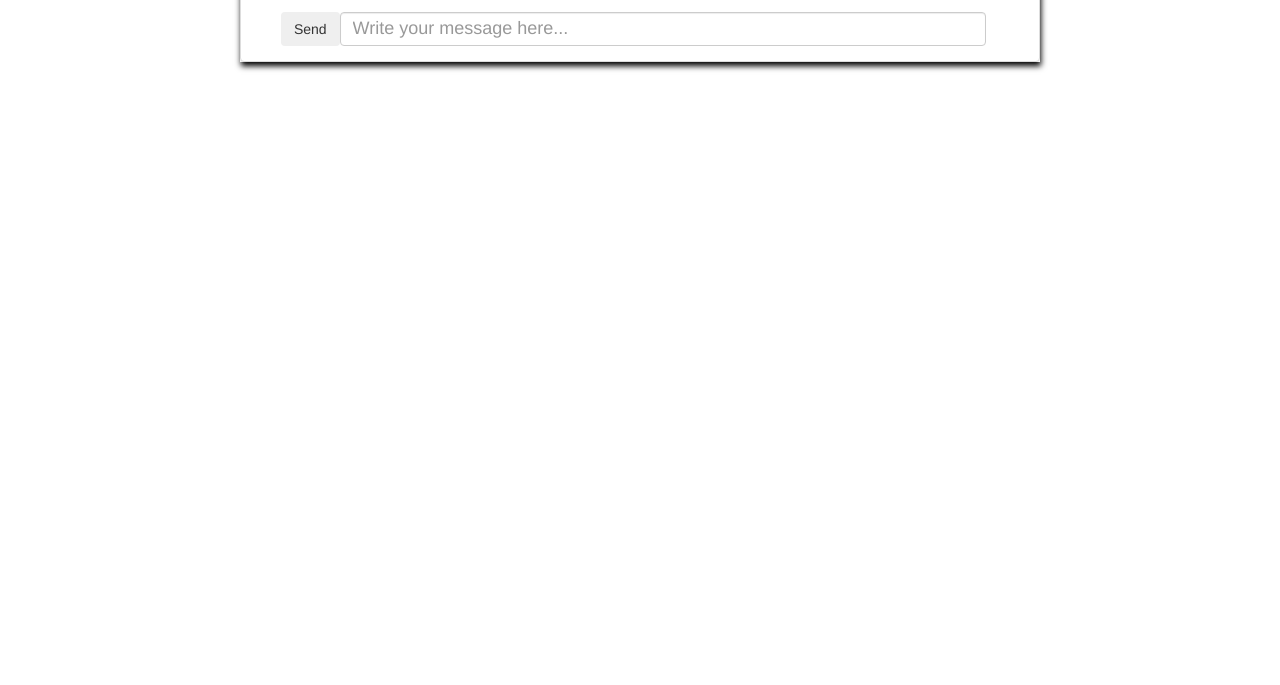
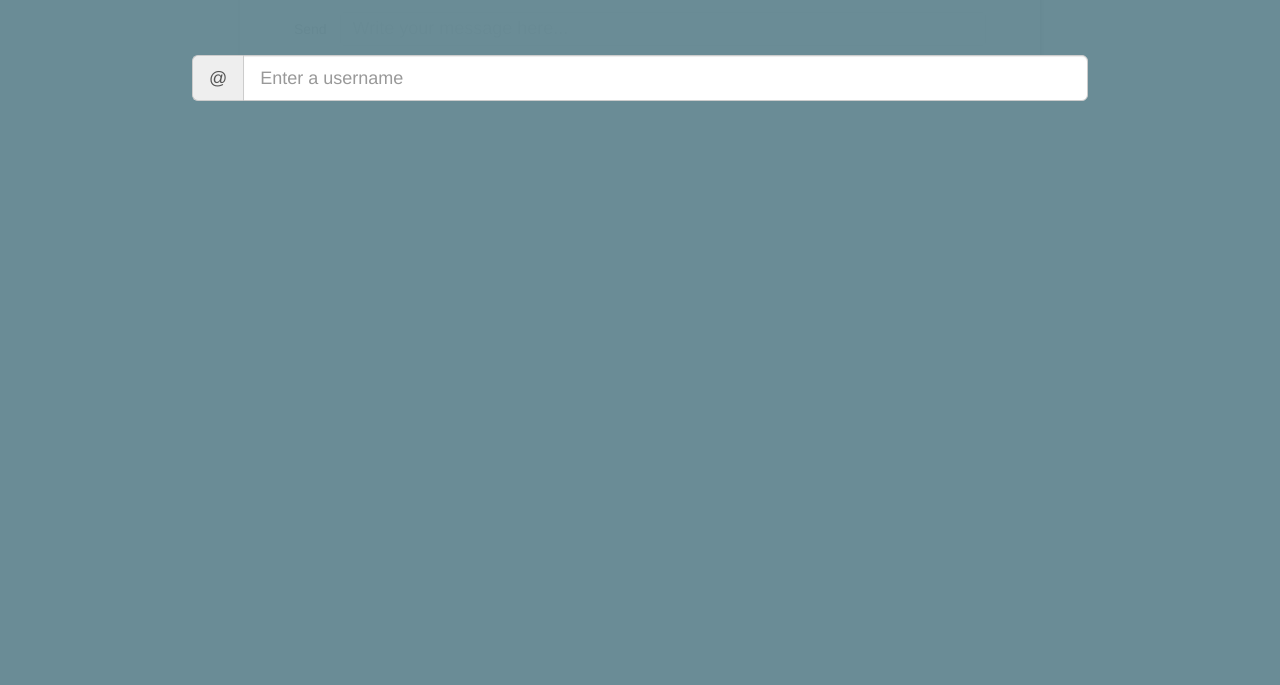
Before and after one commit to TIY-Charleston-Front-End-May2015/team1, a website: page index.html in a window 1280 px wide. Shown: the part 115-800 px from the top of the page. Drawn offline with nearby package versions, Linux system fonts and the light colour scheme.

Commit message:
added username overlay...still working on making it work

```diff
--- a/index.html
+++ b/index.html
@@ -8,6 +8,17 @@
   <link rel="stylesheet" href="style.css">
 </head>
 <body>
+  <div class="pageWrapper">
+<!--   login prompt -->
+  <div class="fullscreen usernamePrompt">
+    <form id="usernameForm" action="">
+    <div class="input-group input-group-lg">
+    <span class="input-group-addon" id="sizing-addon1">@</span>
+    <input type="text" id="usernameInput" class="form-control usernameInput" placeholder="Enter a username" aria-describedby="sizing-addon1">
+    </form>
+  </div>
+
+  </div>
   <div class="main-container">
     <div class="panel panel-default">
     <!-- Main Content -->
@@ -22,6 +33,7 @@
     </div>
 
   </div>
+</div>
 </body>
 <script src="bower_components/jquery/dist/jquery.js"></script>
 <script src="bower_components/underscore/underscore.js"></script>
--- a/main.js
+++ b/main.js
@@ -6,6 +6,8 @@ var $list = $('.list-group');
 var $li = $('.message');
 var $messageForm = $('.messageForm')
 var $addInput = $('.messageInput')
+var $loginOverlay = $('.fullscreen')
+var $usernameInput = $('.usernameInput')
 var listTemplateString = "<li class='list-group-item message'><span class='listItem'><%= listItem %></span></li>";
 
 
@@ -19,7 +21,7 @@ var page = {
   //load to-do's
   },
   initEvents: function() {
-
+    $usernameInput.submit(page.hideOverlay);
     $messageForm.submit(page.newmessage);
   },
   newmessage: function(event) {
@@ -31,6 +33,9 @@ var page = {
     $list.append(result);
     $addInput.val("");
   },
+  hideOverlay: function(event) {
+    $loginOverlay.addClass('hide');
+  }
+}
 
   //ajax goes here
-}
--- a/style.scss
+++ b/style.scss
@@ -9,6 +9,27 @@ body {
 
 ul {
   -webkit-padding-start: 0;
+}
+
+.pageWrapper {
+  width: 100%;
+  min-height: 500px;
+}
+
+.fullscreen {
+  display: block;
+  position: fixed;
+  width: 100%;
+  height: 100%;
+  background-color: rgba(104, 138, 148, 0.98);
+}
+
+.input-group {
+  text-align: center;
+  font-size: 30px;
+  width: 70%;
+  margin: auto;
+  margin-top: 150px;
 }
 
 .main-container {
@@ -28,6 +49,10 @@ ul {
 .form-control {
   display: inline-block;
   width: 90%;
+}
+
+.usernameInput {
+  font-size: 28px;
 }
 
 .messageInput:focus {
```
Also changed, not shown: style.css.
